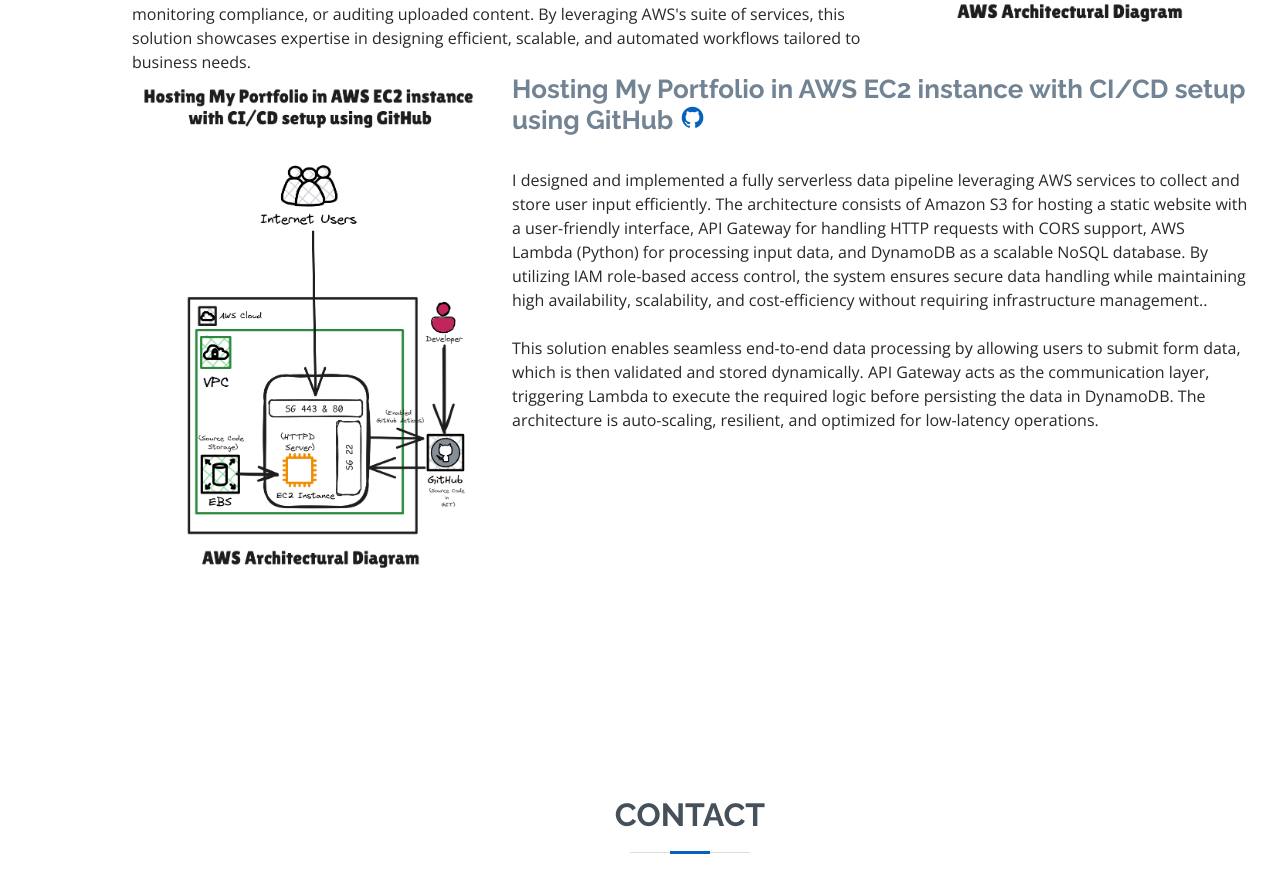
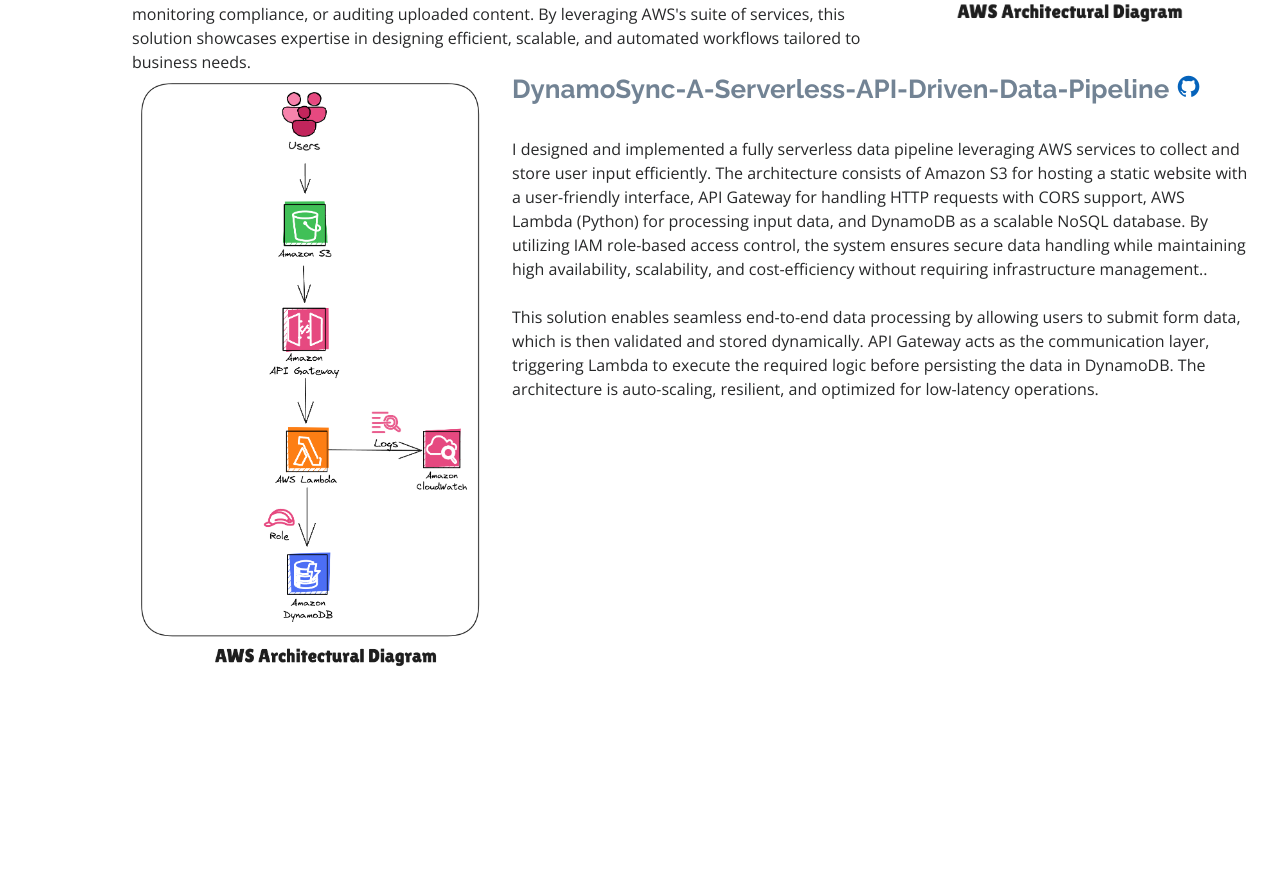
Before and after one commit to Sunilkumaur/sunilkumaur.github.io, a plain HTML site: page index.html in a window 1280 px wide. Shown: the part 5234-6107 px from the top of the page. Drawn offline with nearby package versions, Linux system fonts and the light colour scheme.

Commit message:
Update index.html

```diff
--- a/index.html
+++ b/index.html
@@ -356,11 +356,11 @@
 <!-- ======= Project 3 ======= -->
     <div class="row">
       <div class="col-lg-4">
-        <img src="assets/img/project1.png" class="img-fluid" alt="">
+        <img src="assets/img/project3.png" class="img-fluid" alt="">
       </div>
       <div class="col-lg-8 pt-4 pt-lg-0 content">
-        <h3>Hosting My Portfolio in AWS EC2 instance with CI/CD setup using GitHub
-          <a href="https://github.com/Sunilkumaur/Hosting-My-Portfolio-On-EC2-with-CICD-Setup" class="linkedin"><i class='bx bxl-github'></i></a>
+        <h3>DynamoSync-A-Serverless-API-Driven-Data-Pipeline
+          <a href="https://github.com/Sunilkumaur/DynamoSync-A-Serverless-API-Driven-Data-Pipeline" class="linkedin"><i class='bx bxl-github'></i></a>
         </h3>
       </br>
         <p>
```
